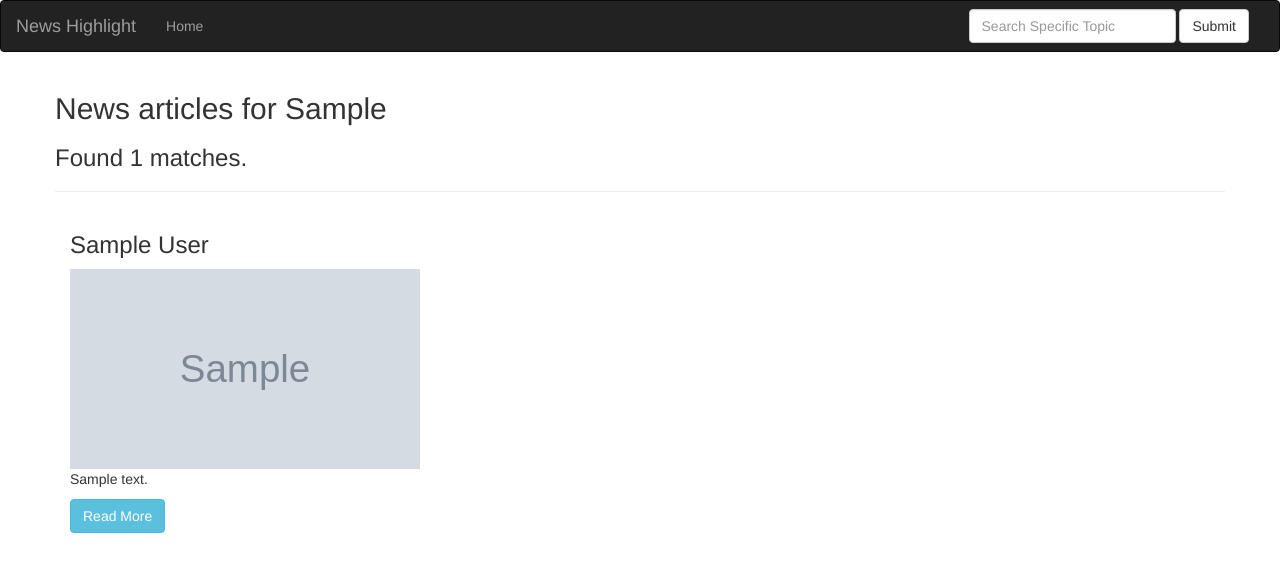
After one commit to Elianehbmna/news_highlight, a Flask app: template app/templates/search.html in a window 1280 px wide. The commit adds this page. Shown: the top 572 px of the page. Run offline with Flask 2, Linux system fonts and the light colour scheme; the template is opened without the code that fills it: most values are stand-ins (such as "Sample title", 1, 10 or a date in 2020); grey boxes marked "Sample" are stand-in pictures; some libraries are stand-ins or nearby versions.

Commit message:
Search for articles

```diff
--- a/app/templates/navbar.html
+++ b/app/templates/navbar.html
@@ -11,8 +11,15 @@
         </div>
         <div class="navbar-collapse collapse">
             <ul class="nav navbar-nav">
-                <li><a href="/">Home</a></li>
+                <li><a href="/">Home</a></li></ul>
+                <form class="navbar-form navbar-right">
+                    <div class="form-group">
+                      <input type="text" name="news_query" class="form-control" placeholder="Search Specific Topic">
+                    </div>
+                    <input type="submit"  value="Submit" class="btn btn-default">
+                  </form>
         </div>
+
 
     </div>
 </div>
--- /dev/null
+++ b/app/templates/search.html
@@ -0,0 +1,20 @@
+{% extends 'base.html'%}
+
+{% block content %}
+  <div class="container">
+    <div class="row">
+      <h2> News articles for {{t}}</h2>
+      <h3> Found {{ news_topics | count }} matches. </h3>
+      <hr>
+      {% for news in news_topics %}
+      <div class="col-md-4">
+           <h3>{{ news.author}}</h3>
+             <img src="{{news.urlToImage}}" alt="News photo" height="200px", width="350px">
+           <p>{{ news.description}}</p>
+           <a href="{{news.url}}" class="btn btn-info">Read More</a>
+       </div>
+       {% endfor %}
+    </div>
+  </div>
+
+{% endblock %}
```
Also changed, not shown: app/main/views.py (+19 -1 lines), app/requests.py (+16 -0 lines), app/templates/index.html (+8 -0 lines).
